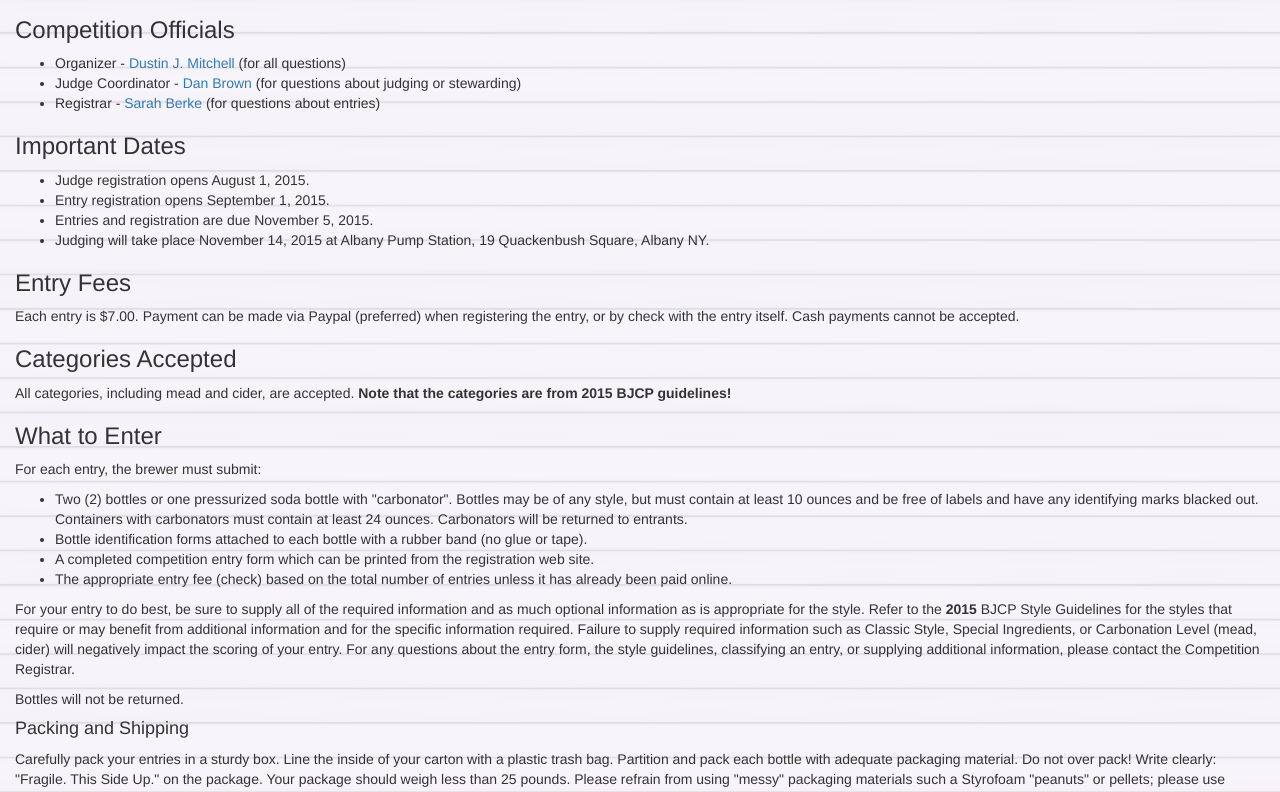
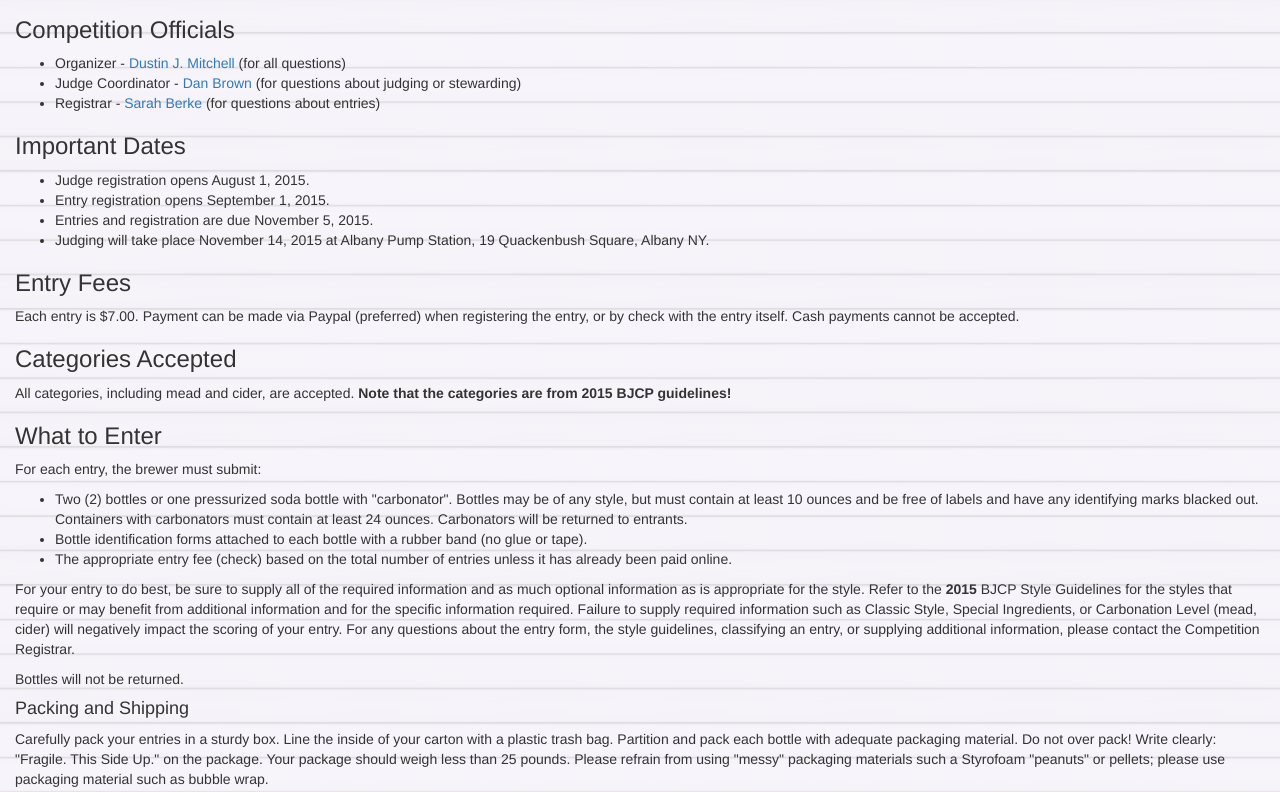
Before and after one commit to djmitche/kbotb.org, a plain HTML site: page entry_details.html in a window 1280 px wide. Shown: the part 243-1035 px from the top of the page. Drawn offline with nearby package versions, Linux system fonts and the light colour scheme.

Commit message:
remove instruction about registration forms

```diff
--- a/entry_details.html
+++ b/entry_details.html
@@ -52,7 +52,6 @@ body {
                     <li>Two (2) bottles or one pressurized soda bottle with "carbonator". Bottles may be of any style, but must contain at least 10 ounces and be free of labels and have any identifying marks blacked out. Containers with carbonators must contain at least 24 ounces. Carbonators will be returned to entrants.</li>
 
                     <li>Bottle identification forms attached to each bottle with a rubber band (no glue or tape).</li>
-                    <li>A completed competition entry form which can be printed from the registration web site.</li>
                     <li>The appropriate entry fee (check) based on the total number of entries unless it has already been paid online.</li>
                 </ul>
 
```
